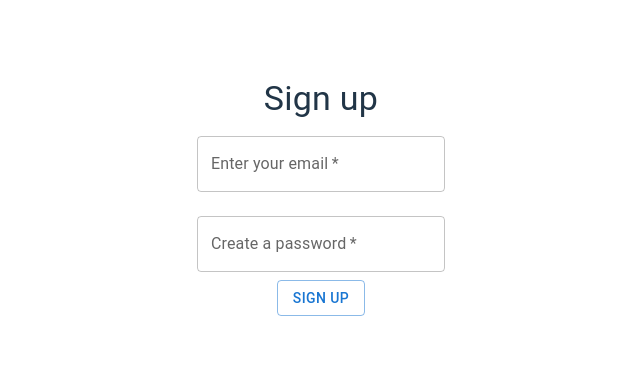
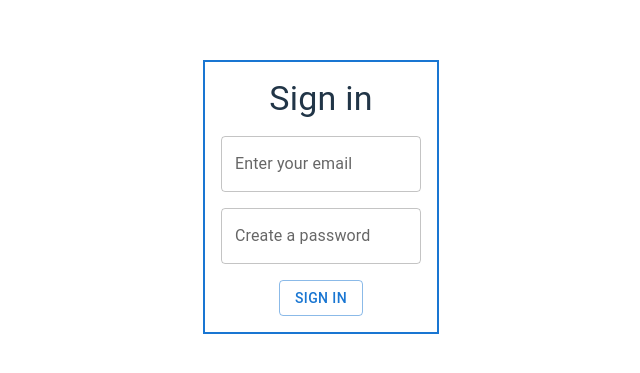
Before and after one commit to Nekit-py/auth_for_dummies, a React (Vite) app in the folder frontend/: page / in a window 1280 px wide. Shown: the part 203-576 px from the top of the page, without its empty margins (319-959 px from the left). Built offline with nearby package versions, Linux system fonts and the light colour scheme.

Commit message:
Выполнить правки на основе ревью

```diff
--- a/frontend/package-lock 2.json
+++ /dev/null
@@ -1,6 +0,0 @@
-{
-  "name": "auth-new",
-  "lockfileVersion": 2,
-  "requires": true,
-  "packages": {}
-}
--- a/frontend/src/App.tsx
+++ b/frontend/src/App.tsx
@@ -1,5 +1,5 @@
 import './App.css';
-import { LoggingForm } from './components/LoggingForm/LoggingForm';
+import { LoggingForm } from './components/LoggingForm';
 
 function App() {
   return (
--- /dev/null
+++ b/frontend/src/components/InputField/Index.tsx
@@ -0,0 +1,2 @@
+import { InputField } from './InputField';
+export { InputField };
--- a/frontend/src/components/InputField/Field.tsx
+++ b/frontend/src/components/InputField/InputField.tsx
@@ -3,18 +3,17 @@ import TextField from '@mui/material/TextField';
 type FieldProps = {
   type: 'email' | 'password';
   label: string;
+  id: string;
 };
 
-const Field = ({ type, label }: FieldProps) => {
+const InputField = ({ type, label, id }: FieldProps) => {
   return (
     <TextField
-      required
-      id='outlined-password-input'
+      id={id}
       label={label}
       type={type}
-      margin='normal'
     />
   );
 };
 
-export { Field };
+export { InputField };
--- a/frontend/src/components/LoggingForm/LoggingForm.tsx
+++ b/frontend/src/components/LoggingForm/LoggingForm.tsx
@@ -1,23 +1,33 @@
 import Button from '@mui/material/Button';
 import Typography from '@mui/material/Typography';
-import { Field } from '../InputField/Field';
-
-import { InputFieldConsts } from '../../constants/constants';
+import { InputField } from '../InputField/InputField';
+import { LoggingFormBox } from '../LoggingFormBox';
+import { InputFieldConsts } from '../../constants/';
 
 const LoggingForm = () => {
   return (
     <form>
-      <Typography variant='h4' component='h2'>
-        Sign up
-      </Typography>
+      <LoggingFormBox>
+        <Typography variant='h4' component='h2'>
+          {InputFieldConsts.TITLE}
+        </Typography>
 
-      <Field type='email' label={InputFieldConsts.LOGIN_EMAIL} />
-      <br />
-      <Field type='password' label={InputFieldConsts.LOGIN_PASSWORD} />
-      <br />
-      <Button variant='outlined' type='submit'>
-        Sign up
-      </Button>
+        <InputField
+          id='email'
+          type='email'
+          label={InputFieldConsts.LOGIN_EMAIL}
+        />
+
+        <InputField
+          id='password'
+          type='password'
+          label={InputFieldConsts.LOGIN_PASSWORD}
+        />
+
+        <Button variant='outlined' type='submit'>
+          {InputFieldConsts.TITLE}
+        </Button>
+      </LoggingFormBox>
     </form>
   );
 };
--- /dev/null
+++ b/frontend/src/components/LoggingForm/index.tsx
@@ -0,0 +1,3 @@
+import { LoggingForm } from "./LoggingForm";
+
+export {LoggingForm}
--- /dev/null
+++ b/frontend/src/components/LoggingFormBox/LoggingFormBox.tsx
@@ -0,0 +1,25 @@
+import Box from '@mui/material/Box';
+
+type ButtonProps = {
+  children: React.ReactNode;
+};
+
+ function LoggingFormBox({ children }: ButtonProps) {
+  return (
+    <Box
+      minHeight={200}
+      width={200}
+      my={4}
+      display='flex'
+      alignItems='center'
+      flexDirection='column'
+      gap={2}
+      p={2}
+      sx={{ border: '2px solid #1976d2' }}
+    >
+      {children}
+    </Box>
+  );
+}
+
+export {LoggingFormBox}
--- /dev/null
+++ b/frontend/src/components/LoggingFormBox/index.tsx
@@ -0,0 +1,2 @@
+import {LoggingFormBox} from './LoggingFormBox'
+export {LoggingFormBox}
--- a/frontend/src/constants/constants.tsx
+++ b/frontend/src/constants/constants.tsx
@@ -2,11 +2,13 @@ type InputFieldConsts = {
   LOGIN_EMAIL: string;
   LOGIN_PASSWORD: string;
   CONFIRM_PASSWORD: string;
+  TITLE: string;
 };
 
 const InputFieldConsts: InputFieldConsts = {
   LOGIN_EMAIL: 'Enter your email',
   LOGIN_PASSWORD: 'Create a password',
   CONFIRM_PASSWORD: 'Confirm the password',
+  TITLE: "Sign in"
 };
-export { InputFieldConsts };
+export { InputFieldConsts  };
--- /dev/null
+++ b/frontend/src/constants/index.tsx
@@ -0,0 +1,2 @@
+import { InputFieldConsts } from './constants';
+export { InputFieldConsts };
```
Also changed, not shown: 1 other file (tests, documents, lock files or other folders).
